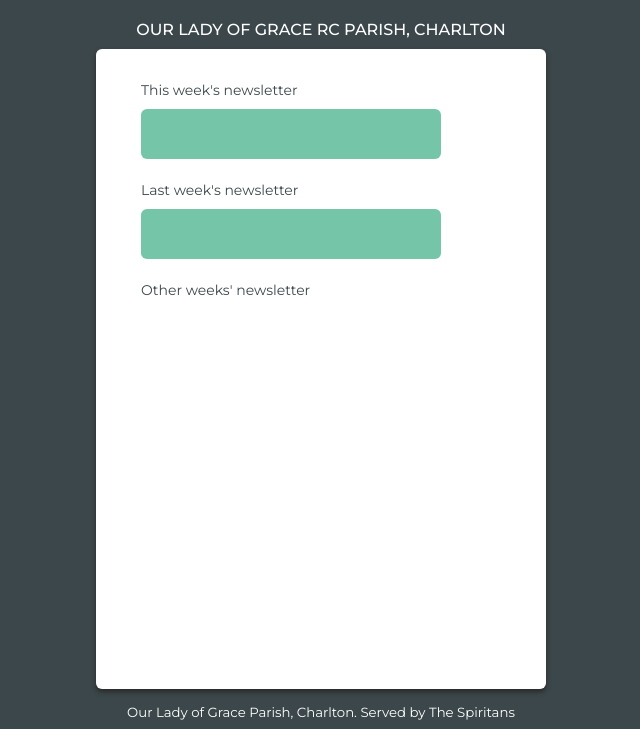
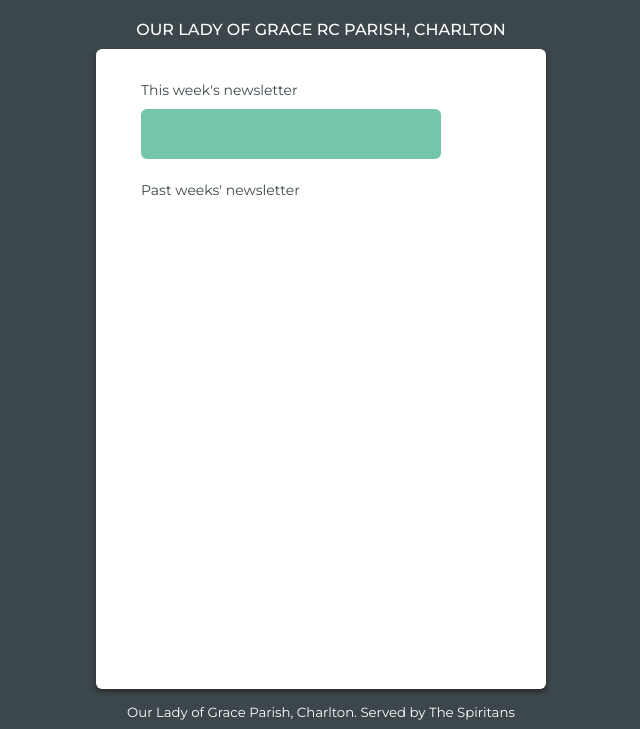
Before and after one commit to isondetech/olog-newsletter-app, a Flask app: template templates/home.html in a window 1280 px wide. Shown: the top 729 px of the page, without its empty margins (319-959 px from the left). Run offline with Flask 3, Linux system fonts and the light colour scheme; the template is opened without the code that fills it, so the values that code supplies are empty.

Commit message:
Clean Up

```diff
--- a/app.py
+++ b/app.py
@@ -115,7 +115,7 @@ def login():
 Admin Page
 """
 @app.route('/admin', methods=['POST', 'GET'])
-# @login_required
+@login_required
 def admin():
     if request.method == 'POST':
         newsletter_link = request.form['link']
@@ -131,7 +131,7 @@ def admin():
 Update Newsletter Page
 """
 @app.route('/update/<int:id>', methods=["POST","GET"])
-# @login_required
+@login_required
 def update(id):
     data = Newsletter.query.get_or_404(id)
     if request.method == 'POST':
@@ -145,7 +145,7 @@ def update(id):
 Delete Newsletter Page
 """
 @app.route('/delete/<int:id>', methods=["POST","GET"])
-# @login_required
+@login_required
 def delete(id):
     newsletter = db.get_or_404(Newsletter, id)
     if request.method == 'POST':
@@ -163,7 +163,7 @@ def delete(id):
 Logout Page
 """
 @app.route('/logout')
-# @login_required
+@login_required
 def logout():
     logout_user()
     return redirect("/login")
@@ -171,6 +171,5 @@ def logout():
 
 # start app
 
-# FIXME remove debug=True
 if __name__ == "__main__":
-    app.run(debug=True)
+    app.run()
--- a/templates/home.html
+++ b/templates/home.html
@@ -13,15 +13,9 @@
                     <button>{{db_data[0].date}}</button>
                 </a>
             </div>
-            <div id="last-week-container">
-                <h5>Last week's newsletter</h5>
-                <a class="newsletter-button" href="{{db_data[1].link}}" target="_blank">
-                    <button>{{db_data[1].date}}</button>
-                </a>
-            </div>
             <div id="other-week-container">
-                <h5>Other weeks' newsletter</h5>
-                {%for item in db_data[2:]%}
+                <h5>Past weeks' newsletter</h5>
+                {%for item in db_data[1:]%}
                 <a class="newsletter-button" href="{{item.link}}" target="_blank">
                     <button>{{item.date}}</button>
                 </a>
```
